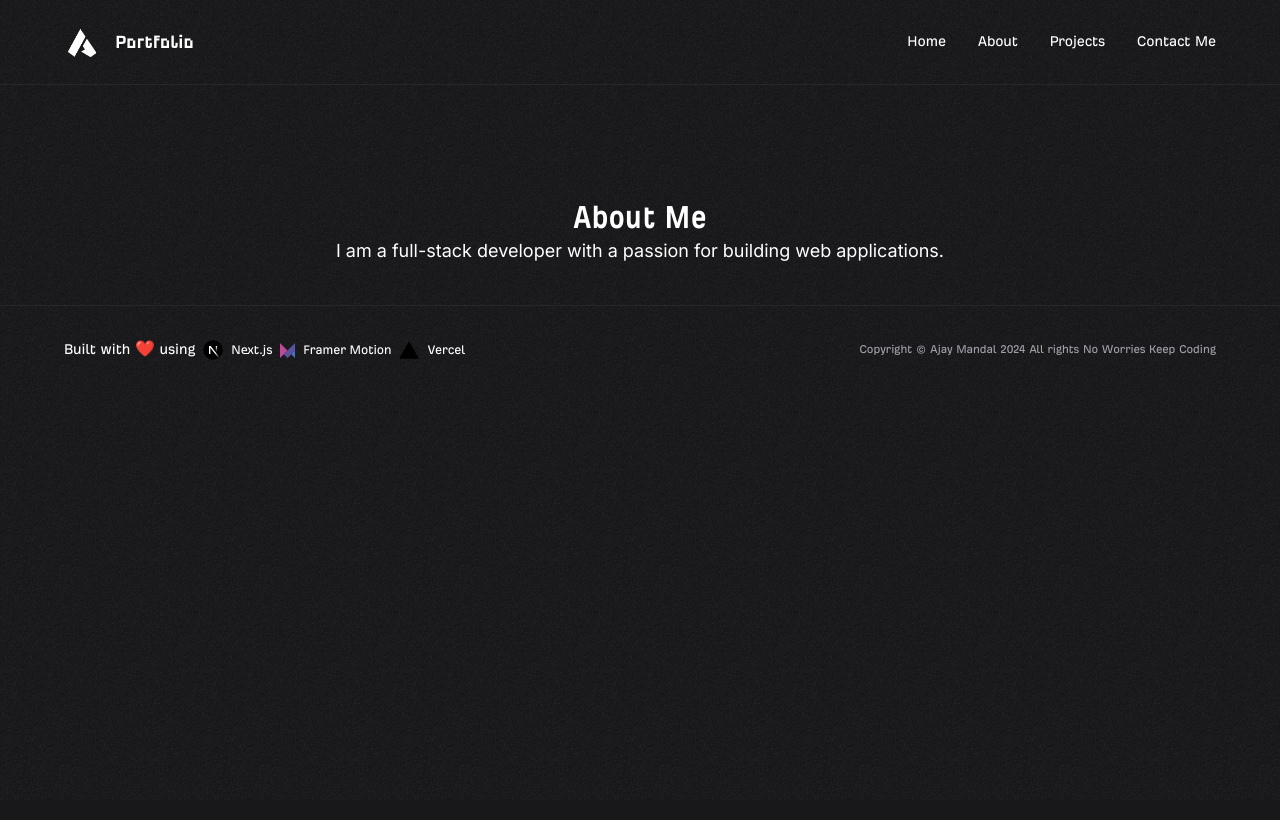
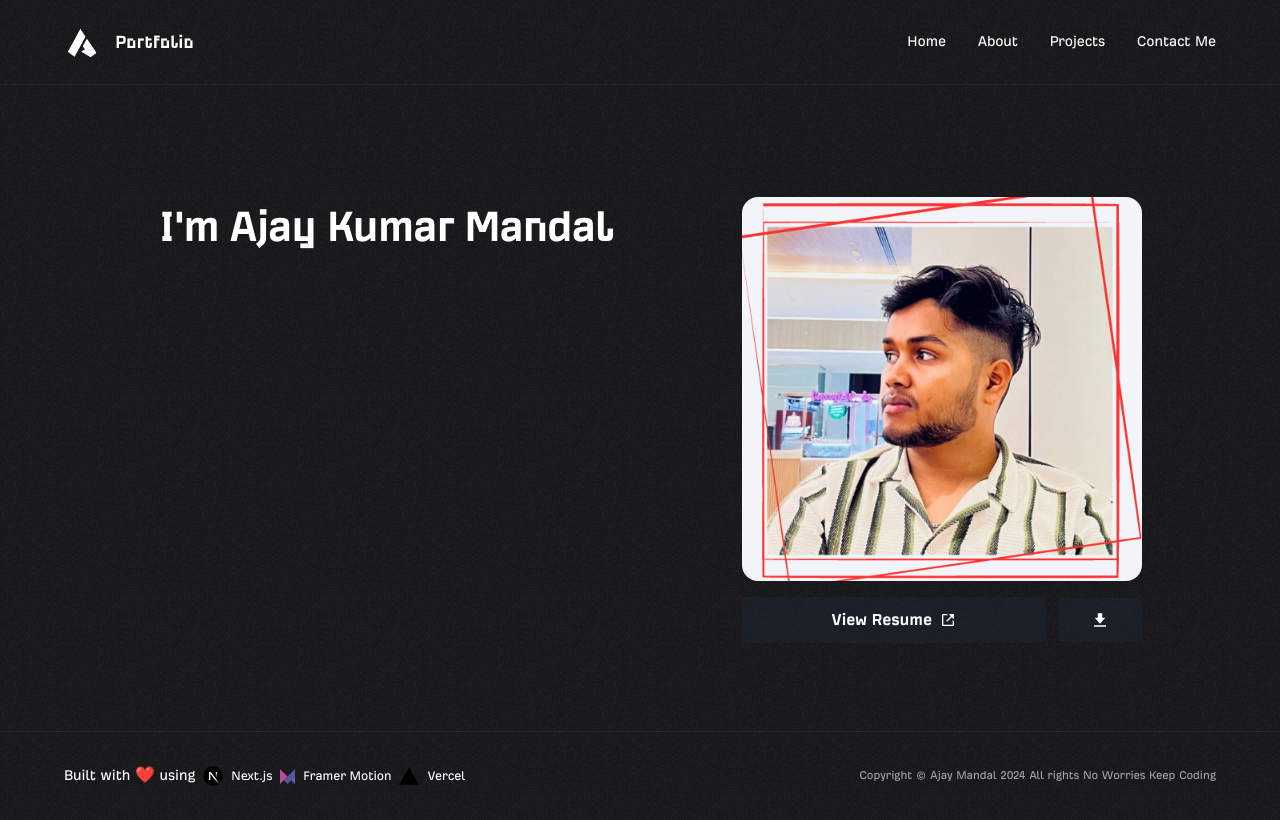
Before and after one commit to ajay-mandal/ajaymandal.me, a Next.js app: page /about in a window 1280 px wide. Built offline with nearby package versions, Linux system fonts and the light colour scheme.

Commit message:
about section working

```diff
--- a/app/about/page.tsx
+++ b/app/about/page.tsx
@@ -1,8 +1,9 @@
+import AboutPage from "@/components/pages/about";
+
 export default function About() {
     return (
         <div className="container mx-auto">
-            <h1 className="text-4xl font-bold text-center">About Me</h1>
-            <p className="text-lg text-center">I am a full-stack developer with a passion for building web applications.</p>
+            <AboutPage />
         </div>
     )
 }
--- /dev/null
+++ b/components/pages/about.tsx
@@ -0,0 +1,62 @@
+import Image from "next/image";
+import { Metadata } from "next";
+import { PortableText } from "@portabletext/react";
+import { BiEnvelope, BiLinkExternal, BiSolidDownload } from "react-icons/bi";
+import { Slide } from "@/components/animations/Slide";
+
+export default async function AboutPage() {
+
+  return (
+    <main className="relative lg:max-w-7xl mx-auto max-w-3xl md:px-16 px-6">
+          <div>
+            <section className="relative grid lg:grid-cols-custom grid-cols-1 gap-x-6 justify-items-center">
+              <div className="order-2 lg:order-none">
+                <Slide>
+                  <h1 className="font-incognito font-semibold tracking-tight sm:text-5xl text-3xl lg:leading-tight basis-1/2 mb-8">
+                    I&apos;m Ajay Kumar Mandal
+                  </h1>
+                </Slide>
+              </div>
+
+              <aside className="flex flex-col lg:justify-self-center justify-self-start gap-y-8 lg:order-1 order-none mb-12">
+                <Slide delay={0.1}>
+                  <div className="sticky top-10">
+                    <Image
+                      className="rounded-2xl mb-4 object-cover max-h-96 min-h-96 bg-top"
+                      src="/3.png"
+                      width={400}
+                      height={400}
+                      quality={100}
+                      alt="profile"
+                    />
+
+                    <div className="flex flex-col text-center gap-y-4">
+                      <div className="flex items-center gap-x-3">
+                        <a
+                          href="https://docs.google.com/viewer?url=https://docs.google.com/document/d/1TkZU1olTYvyrHsF1_k1NsyofJxYkNvys_bFGxTiMHu8/export?format=pdf"
+                          rel="noreferrer noopener"
+                          target="_blank"
+                          className="flex items-center justify-center text-center gap-x-2 basis-[90%] bg-gray-800/40 border border-transparent hover:border-zinc-400  rounded-md py-2 text-lg font-incognito font-semibold"
+                        >
+                          View Resume <BiLinkExternal className="text-base" />
+                        </a>
+                        <a
+                          href="https://docs.google.com/document/d/1TkZU1olTYvyrHsF1_k1NsyofJxYkNvys_bFGxTiMHu8/export?format=pdf"
+                          className="flex items-center justify-center text-center  hover:underline bg-gray-800/40  border border-transparent hover:border-zinc-400 rounded-md py-3 text-lg w-1/4"
+                          title="Download Resume"
+                        >
+                          <BiSolidDownload
+                            className="text-lg"
+                            aria-label="Download Resume"
+                          />
+                        </a>
+                      </div>
+                    </div>
+                  </div>
+                </Slide>
+              </aside>
+            </section>
+          </div>
+    </main>
+  );
+}
```
